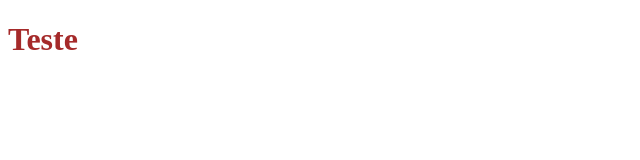
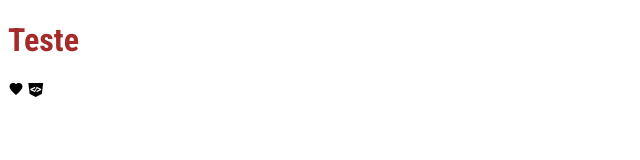
Before and after one commit to danilo252020/danilofmarinho.github.io, a plain HTML site: page index.html in a window 1280 px wide. Shown: the full height of the page, 0-640 px from the left. Drawn offline with nearby package versions, Linux system fonts and the light colour scheme.

Commit message:
atualizações

```diff
--- a/css/styles.css
+++ b/css/styles.css
@@ -1,3 +1,7 @@
+body {
+    font-family: "Roboto Condensed", sans-serif;
+}
+
 h1 {
     color: brown
 }
--- a/index.html
+++ b/index.html
@@ -4,9 +4,21 @@
     <meta charset="UTF-8">
     <meta name="viewport" content="width=device-width, initial-scale=1.0">
     <title>Portfólio Danilo F Marinho</title>
+    <!--CSS do Projeto-->
     <link rel="stylesheet" href="css/styles.css">
+    <!-- Google Fontes-->
+    <link rel="preconnect" href="https://fonts.googleapis.com">
+    <!--Dev icon fontes-->
+    <link rel="stylesheet" href="https://cdn.jsdelivr.net/gh/devicons/devicon@latest/devicon.min.css">
+
+    <link rel="preconnect" href="https://fonts.gstatic.com" crossorigin>
+    <link href="https://fonts.googleapis.com/css2?family=Roboto+Condensed:ital,wght@0,100..900;1,100..900&display=swap" rel="stylesheet">
 </head>
 <body>
     <h1>Teste</h1>
+    <ion-icon name="heart"></ion-icon>
+    <!-- Dev icon-->
+    <i class="devicon-devicon-plain"></i>
+    <script src="https://unpkg.com/ionicons@4.5.10-0/dist/ionicons.js"></script>
 </body>
 </html>
```
